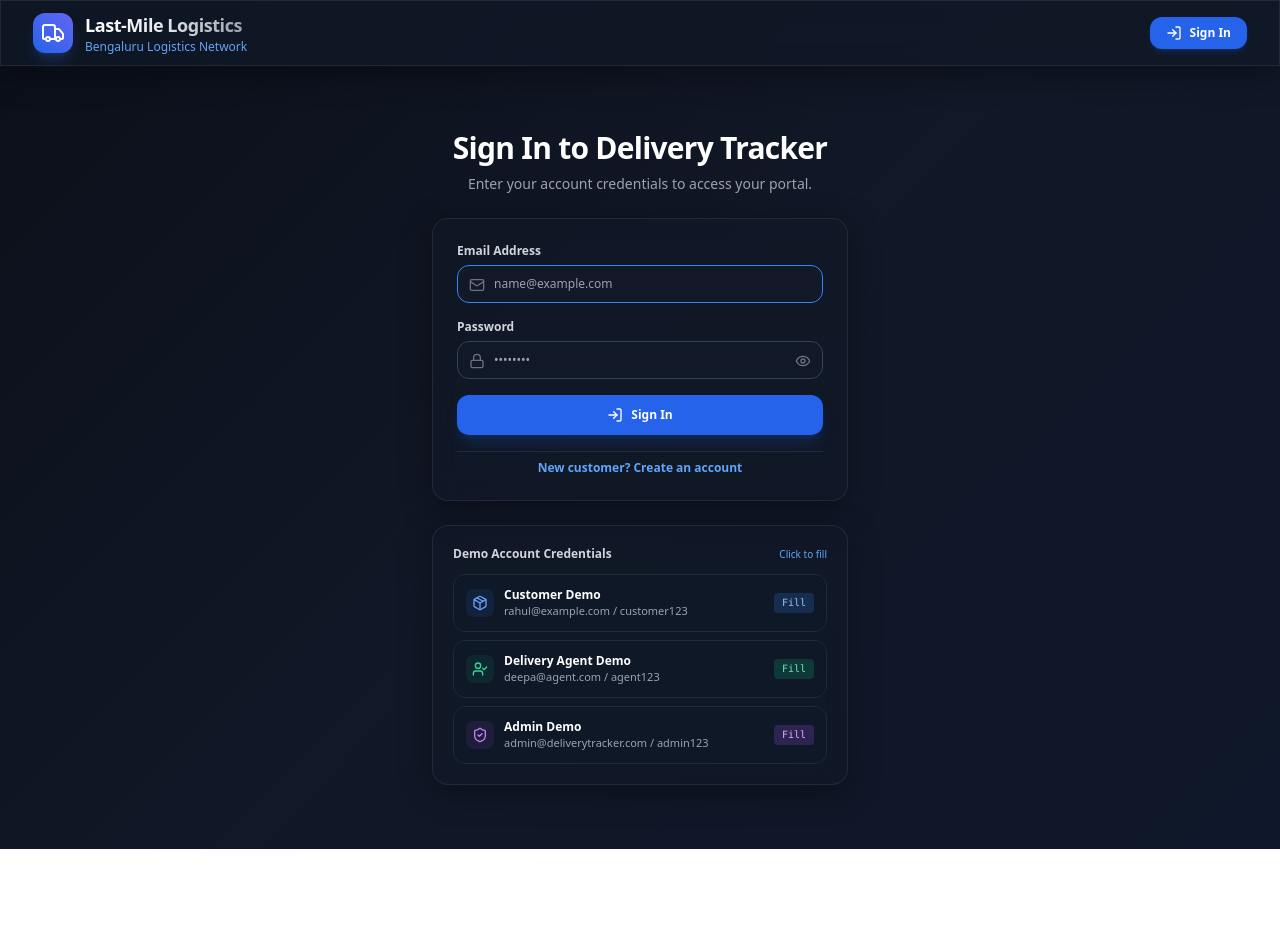
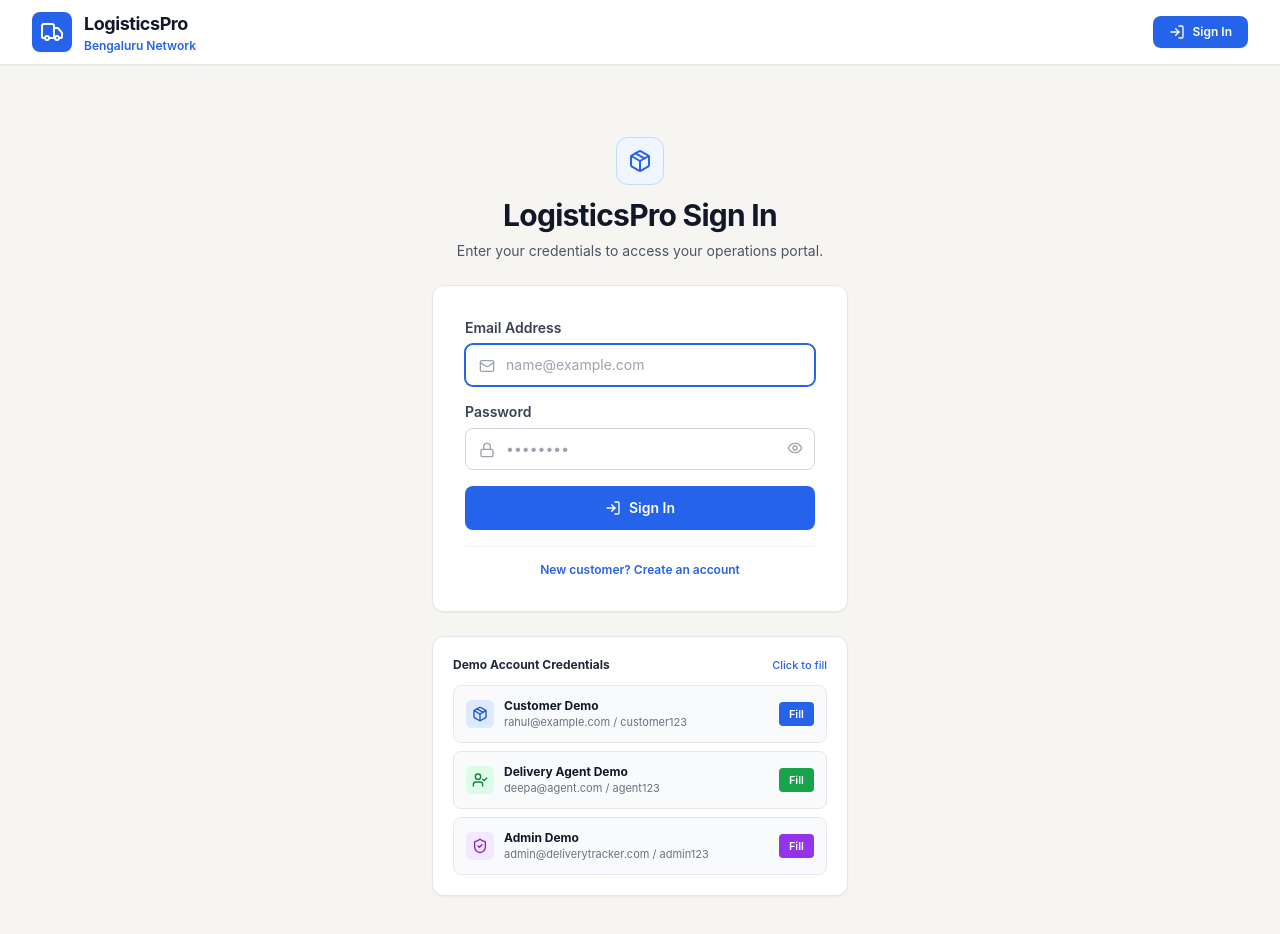
Before and after one commit to Krishnansh-Kothiwal/last-mile-delivery-tracker, a Next.js app in the folder frontend/: page /login in a window 1280 px wide. Shown: the top 934 px of the page. Before the commit the page ends 849 px from the top, so only its background shows below. Built offline with nearby package versions, Linux system fonts and the light colour scheme; no server answers.

Commit message:
style: apply Stitch light theme styling preserving 100% functionality and working credentials

```diff
--- a/frontend/src/app/globals.css
+++ b/frontend/src/app/globals.css
@@ -2,43 +2,46 @@
 @tailwind components;
 @tailwind utilities;
 
-:root {
-  --bg-gradient: linear-gradient(135deg, #0b0f19 0%, #111827 50%, #0f172a 100%);
-}
-
 body {
-  background: var(--bg-gradient);
-  color: #f3f4f6;
-  font-family: system-ui, -apple-system, BlinkMacSystemFont, 'Segoe UI', Roboto, Oxygen, Ubuntu, Cantarell, sans-serif;
+  background-color: #F7F5F2;
+  color: #101828;
+  font-family: 'Inter', system-ui, -apple-system, BlinkMacSystemFont, 'Segoe UI', Roboto, sans-serif;
   min-height: 100vh;
 }
 
-/* Glassmorphism utilities */
+/* Stitch Surface Utilities */
+.stitch-card {
+  background-color: #ffffff;
+  border: 1px solid #E4E7EC;
+  border-radius: 0.5rem;
+  box-shadow: 0 1px 2px 0 rgba(16, 24, 40, 0.05);
+}
+
 .glass-panel {
-  background: rgba(17, 24, 39, 0.75);
-  backdrop-filter: blur(12px);
-  border: 1px solid rgba(255, 255, 255, 0.08);
-  box-shadow: 0 8px 32px 0 rgba(0, 0, 0, 0.37);
+  background-color: #ffffff;
+  border: 1px solid #E4E7EC;
+  border-radius: 0.75rem;
+  box-shadow: 0 1px 3px 0 rgba(16, 24, 40, 0.08);
 }
 
 .glass-card {
-  background: rgba(31, 41, 55, 0.6);
-  backdrop-filter: blur(8px);
-  border: 1px solid rgba(255, 255, 255, 0.05);
+  background-color: #ffffff;
+  border: 1px solid #E4E7EC;
+  border-radius: 0.5rem;
 }
 
 /* Custom Scrollbar */
 ::-webkit-scrollbar {
-  width: 8px;
-  height: 8px;
+  width: 6px;
+  height: 6px;
 }
 ::-webkit-scrollbar-track {
-  background: #0f172a;
+  background: #F2F4F7;
 }
 ::-webkit-scrollbar-thumb {
-  background: #334155;
-  border-radius: 4px;
+  background: #D0D5DD;
+  border-radius: 3px;
 }
 ::-webkit-scrollbar-thumb:hover {
-  background: #475569;
+  background: #98A2B3;
 }
--- a/frontend/src/app/login/page.tsx
+++ b/frontend/src/app/login/page.tsx
@@ -55,48 +55,51 @@ export default function LoginPage() {
 
   if (authLoading) {
     return (
-      <div className="min-h-[60vh] flex items-center justify-center text-gray-400 text-xs">
+      <div className="min-h-[60vh] flex items-center justify-center text-gray-500 text-sm font-medium">
         Verifying authentication state...
       </div>
     );
   }
 
   return (
-    <div className="max-w-md mx-auto py-8 px-4 space-y-6">
-      {/* Header */}
+    <div className="max-w-md mx-auto py-10 px-4 space-y-6">
+      {/* Stitch Header */}
       <div className="text-center space-y-2">
-        <h1 className="text-2xl sm:text-3xl font-black text-white tracking-tight">
-          Sign In to Delivery Tracker
+        <div className="inline-flex items-center justify-center w-12 h-12 rounded-xl bg-blue-50 text-blue-600 border border-blue-200 mb-1">
+          <Package className="w-6 h-6" />
+        </div>
+        <h1 className="text-2xl sm:text-3xl font-bold text-gray-900 tracking-tight">
+          LogisticsPro Sign In
         </h1>
-        <p className="text-gray-400 text-xs sm:text-sm">
-          Enter your account credentials to access your portal.
+        <p className="text-gray-600 text-sm">
+          Enter your credentials to access your operations portal.
         </p>
       </div>
 
       {/* Error Alert Box */}
       {error && (
-        <div className="p-4 rounded-xl bg-red-500/10 border border-red-500/30 text-red-400 text-xs font-semibold flex items-center gap-3">
-          <AlertCircle className="w-4 h-4 flex-shrink-0" />
+        <div className="p-4 rounded-lg bg-red-50 border border-red-200 text-red-800 text-sm font-medium flex items-center gap-3 shadow-sm">
+          <AlertCircle className="w-5 h-5 text-red-600 flex-shrink-0" />
           <span>{error}</span>
         </div>
       )}
 
-      {/* Main Login Form */}
-      <div className="glass-panel p-6 rounded-2xl border border-gray-800 space-y-5">
-        <form onSubmit={handleSubmit} className="space-y-4 text-xs">
+      {/* Main Login Form matching Stitch light card */}
+      <div className="bg-white p-6 sm:p-8 rounded-xl border border-gray-200 shadow-sm space-y-5">
+        <form onSubmit={handleSubmit} className="space-y-4 text-sm">
           <div>
-            <label className="block text-gray-300 font-semibold mb-1.5" htmlFor="email-input">
+            <label className="block text-gray-700 font-semibold mb-1.5" htmlFor="email-input">
               Email Address
             </label>
             <div className="relative">
-              <Mail className="w-4 h-4 text-gray-500 absolute left-3 top-3" />
+              <Mail className="w-4 h-4 text-gray-400 absolute left-3.5 top-3.5" />
               <input
                 id="email-input"
                 type="email"
                 value={email}
                 onChange={(e) => setEmail(e.target.value)}
                 placeholder="name@example.com"
-                className="w-full bg-gray-900 border border-gray-700 rounded-xl pl-9 pr-3 py-2.5 text-white outline-none focus:border-blue-500 transition"
+                className="w-full bg-white border border-gray-300 rounded-lg pl-10 pr-3 py-2.5 text-gray-900 outline-none focus:border-blue-600 focus:ring-1 focus:ring-blue-600 transition"
                 autoFocus
                 required
               />
@@ -104,24 +107,24 @@ export default function LoginPage() {
           </div>
 
           <div>
-            <label className="block text-gray-300 font-semibold mb-1.5" htmlFor="password-input">
+            <label className="block text-gray-700 font-semibold mb-1.5" htmlFor="password-input">
               Password
             </label>
             <div className="relative">
-              <Lock className="w-4 h-4 text-gray-500 absolute left-3 top-3" />
+              <Lock className="w-4 h-4 text-gray-400 absolute left-3.5 top-3.5" />
               <input
                 id="password-input"
                 type={showPassword ? 'text' : 'password'}
                 value={password}
                 onChange={(e) => setPassword(e.target.value)}
                 placeholder="••••••••"
-                className="w-full bg-gray-900 border border-gray-700 rounded-xl pl-9 pr-10 py-2.5 text-white outline-none focus:border-blue-500 transition"
+                className="w-full bg-white border border-gray-300 rounded-lg pl-10 pr-10 py-2.5 text-gray-900 outline-none focus:border-blue-600 focus:ring-1 focus:ring-blue-600 transition"
                 required
               />
               <button
                 type="button"
                 onClick={() => setShowPassword(!showPassword)}
-                className="absolute right-3 top-3 text-gray-500 hover:text-gray-300 transition"
+                className="absolute right-3 top-3 text-gray-400 hover:text-gray-600 transition"
                 title={showPassword ? 'Hide password' : 'Show password'}
               >
                 {showPassword ? <EyeOff className="w-4 h-4" /> : <Eye className="w-4 h-4" />}
@@ -132,7 +135,7 @@ export default function LoginPage() {
           <button
             type="submit"
             disabled={submitting}
-            className="w-full py-3 bg-blue-600 hover:bg-blue-500 disabled:bg-blue-600/50 text-white rounded-xl font-bold transition shadow-lg shadow-blue-600/20 flex items-center justify-center gap-2"
+            className="w-full py-3 bg-blue-600 hover:bg-blue-700 disabled:opacity-50 text-white rounded-lg font-semibold transition shadow-sm flex items-center justify-center gap-2"
           >
             {submitting ? (
               <span>Signing In...</span>
@@ -143,10 +146,10 @@ export default function LoginPage() {
             )}
           </button>
 
-          <div className="pt-2 text-center border-t border-gray-800">
+          <div className="pt-3 text-center border-t border-gray-100">
             <Link
               href="/register"
-              className="text-xs text-blue-400 hover:text-blue-300 font-semibold transition"
+              className="text-xs text-blue-600 hover:text-blue-700 font-semibold transition"
             >
               New customer? Create an account
             </Link>
@@ -154,11 +157,11 @@ export default function LoginPage() {
         </form>
       </div>
 
-      {/* Demo Accounts Helper Section */}
-      <div className="glass-panel p-5 rounded-2xl border border-gray-800 space-y-3 text-xs">
-        <div className="font-bold text-gray-300 flex items-center justify-between">
+      {/* Demo Accounts Helper Section - EXACT WORKING CREDENTIALS */}
+      <div className="bg-white p-5 rounded-xl border border-gray-200 shadow-sm space-y-3 text-xs">
+        <div className="font-bold text-gray-800 flex items-center justify-between">
           <span>Demo Account Credentials</span>
-          <span className="text-[10px] text-blue-400 font-normal">Click to fill</span>
+          <span className="text-[11px] text-blue-600 font-medium">Click to fill</span>
         </div>
 
         <div className="grid grid-cols-1 gap-2">
@@ -166,54 +169,54 @@ export default function LoginPage() {
           <button
             type="button"
             onClick={() => fillDemoAccount('rahul@example.com', 'customer123')}
-            className="p-3 bg-gray-900/80 hover:bg-gray-800 border border-gray-800 hover:border-blue-500/40 rounded-xl text-left transition flex items-center justify-between group"
+            className="p-3 bg-gray-50 hover:bg-blue-50 border border-gray-200 hover:border-blue-300 rounded-lg text-left transition flex items-center justify-between group"
           >
             <div className="flex items-center gap-2.5">
-              <div className="p-1.5 bg-blue-500/10 text-blue-400 rounded-lg">
+              <div className="p-1.5 bg-blue-100 text-blue-700 rounded-md">
                 <Package className="w-4 h-4" />
               </div>
               <div>
-                <div className="font-bold text-white group-hover:text-blue-300">Customer Demo</div>
-                <div className="text-[11px] text-gray-400">rahul@example.com / customer123</div>
+                <div className="font-bold text-gray-900 group-hover:text-blue-700">Customer Demo</div>
+                <div className="text-[11px] text-gray-500">rahul@example.com / customer123</div>
               </div>
             </div>
-            <span className="text-[10px] bg-blue-500/20 text-blue-300 px-2 py-0.5 rounded font-mono">Fill</span>
+            <span className="text-[11px] bg-blue-600 text-white px-2.5 py-1 rounded font-semibold">Fill</span>
           </button>
 
           {/* Agent Demo */}
           <button
             type="button"
             onClick={() => fillDemoAccount('deepa@agent.com', 'agent123')}
-            className="p-3 bg-gray-900/80 hover:bg-gray-800 border border-gray-800 hover:border-emerald-500/40 rounded-xl text-left transition flex items-center justify-between group"
+            className="p-3 bg-gray-50 hover:bg-green-50 border border-gray-200 hover:border-green-300 rounded-lg text-left transition flex items-center justify-between group"
           >
             <div className="flex items-center gap-2.5">
-              <div className="p-1.5 bg-emerald-500/10 text-emerald-400 rounded-lg">
+              <div className="p-1.5 bg-green-100 text-green-700 rounded-md">
                 <UserCheck className="w-4 h-4" />
               </div>
               <div>
-                <div className="font-bold text-white group-hover:text-emerald-300">Delivery Agent Demo</div>
-                <div className="text-[11px] text-gray-400">deepa@agent.com / agent123</div>
+                <div className="font-bold text-gray-900 group-hover:text-green-700">Delivery Agent Demo</div>
+                <div className="text-[11px] text-gray-500">deepa@agent.com / agent123</div>
               </div>
             </div>
-            <span className="text-[10px] bg-emerald-500/20 text-emerald-300 px-2 py-0.5 rounded font-mono">Fill</span>
+            <span className="text-[11px] bg-green-600 text-white px-2.5 py-1 rounded font-semibold">Fill</span>
           </button>
 
           {/* Admin Demo */}
           <button
             type="button"
             onClick={() => fillDemoAccount('admin@deliverytracker.com', 'admin123')}
-            className="p-3 bg-gray-900/80 hover:bg-gray-800 border border-gray-800 hover:border-purple-500/40 rounded-xl text-left transition flex items-center justify-between group"
+            className="p-3 bg-gray-50 hover:bg-purple-50 border border-gray-200 hover:border-purple-300 rounded-lg text-left transition flex items-center justify-between group"
           >
             <div className="flex items-center gap-2.5">
-              <div className="p-1.5 bg-purple-500/10 text-purple-400 rounded-lg">
+              <div className="p-1.5 bg-purple-100 text-purple-700 rounded-md">
                 <ShieldCheck className="w-4 h-4" />
               </div>
               <div>
-                <div className="font-bold text-white group-hover:text-purple-300">Admin Demo</div>
-                <div className="text-[11px] text-gray-400">admin@deliverytracker.com / admin123</div>
+                <div className="font-bold text-gray-900 group-hover:text-purple-700">Admin Demo</div>
+                <div className="text-[11px] text-gray-500">admin@deliverytracker.com / admin123</div>
               </div>
             </div>
-            <span className="text-[10px] bg-purple-500/20 text-purple-300 px-2 py-0.5 rounded font-mono">Fill</span>
+            <span className="text-[11px] bg-purple-600 text-white px-2.5 py-1 rounded font-semibold">Fill</span>
           </button>
         </div>
       </div>
--- a/frontend/src/components/Navbar.tsx
+++ b/frontend/src/components/Navbar.tsx
@@ -11,29 +11,29 @@ export default function Navbar() {
   const pathname = usePathname();
 
   return (
-    <header className="sticky top-0 z-50 glass-panel border-b border-gray-800">
+    <header className="sticky top-0 z-50 bg-white border-b border-gray-200 shadow-sm">
       <div className="max-w-7xl mx-auto px-4 sm:px-6 lg:px-8 h-16 flex items-center justify-between">
         <Link href="/" className="flex items-center gap-3">
-          <div className="w-10 h-10 rounded-xl bg-gradient-to-tr from-blue-600 to-indigo-500 flex items-center justify-center shadow-lg shadow-blue-500/20">
+          <div className="w-10 h-10 rounded-lg bg-blue-600 flex items-center justify-center shadow-sm">
             <Truck className="w-6 h-6 text-white" />
           </div>
           <div>
-            <span className="font-bold text-lg tracking-tight bg-gradient-to-r from-white via-gray-200 to-gray-400 bg-clip-text text-transparent">
-              Last-Mile Logistics
+            <span className="font-bold text-lg tracking-tight text-gray-900">
+              LogisticsPro
             </span>
-            <span className="block text-xs text-blue-400 font-medium">Bengaluru Logistics Network</span>
+            <span className="block text-xs text-blue-600 font-semibold">Bengaluru Network</span>
           </div>
         </Link>
 
         {user && (
-          <nav className="hidden md:flex items-center gap-1 bg-gray-900/60 p-1.5 rounded-xl border border-gray-800">
+          <nav className="hidden md:flex items-center gap-1 bg-gray-50 p-1.5 rounded-lg border border-gray-200">
             {user.role === 'CUSTOMER' && (
               <Link
                 href="/customer"
-                className={`flex items-center gap-2 px-3.5 py-1.5 rounded-lg text-xs font-semibold transition-all ${
+                className={`flex items-center gap-2 px-3.5 py-1.5 rounded-md text-xs font-semibold transition-all ${
                   pathname.startsWith('/customer')
-                    ? 'bg-blue-600 text-white shadow-md shadow-blue-600/30'
-                    : 'text-gray-400 hover:text-gray-200 hover:bg-gray-800/50'
+                    ? 'bg-blue-600 text-white shadow-sm'
+                    : 'text-gray-600 hover:text-gray-900 hover:bg-gray-100'
                 }`}
               >
                 <Package className="w-3.5 h-3.5" /> Customer Portal
@@ -43,26 +43,26 @@ export default function Navbar() {
             {user.role === 'DELIVERY_AGENT' && (
               <Link
                 href="/agent"
-                className={`flex items-center gap-2 px-3.5 py-1.5 rounded-lg text-xs font-semibold transition-all ${
+                className={`flex items-center gap-2 px-3.5 py-1.5 rounded-md text-xs font-semibold transition-all ${
                   pathname.startsWith('/agent')
-                    ? 'bg-blue-600 text-white shadow-md shadow-blue-600/30'
-                    : 'text-gray-400 hover:text-gray-200 hover:bg-gray-800/50'
+                    ? 'bg-blue-600 text-white shadow-sm'
+                    : 'text-gray-600 hover:text-gray-900 hover:bg-gray-100'
                 }`}
               >
-                <UserCheck className="w-3.5 h-3.5" /> Agent Portal
+                <UserCheck className="w-3.5 h-3.5" /> Agent Console
               </Link>
             )}
 
             {user.role === 'ADMIN' && (
               <Link
                 href="/admin"
-                className={`flex items-center gap-2 px-3.5 py-1.5 rounded-lg text-xs font-semibold transition-all ${
+                className={`flex items-center gap-2 px-3.5 py-1.5 rounded-md text-xs font-semibold transition-all ${
                   pathname.startsWith('/admin')
-                    ? 'bg-blue-600 text-white shadow-md shadow-blue-600/30'
-                    : 'text-gray-400 hover:text-gray-200 hover:bg-gray-800/50'
+                    ? 'bg-blue-600 text-white shadow-sm'
+                    : 'text-gray-600 hover:text-gray-900 hover:bg-gray-100'
                 }`}
               >
-                <ShieldCheck className="w-3.5 h-3.5" /> Admin Control
+                <ShieldCheck className="w-3.5 h-3.5" /> Admin Console
               </Link>
             )}
           </nav>
@@ -71,25 +71,24 @@ export default function Navbar() {
         <div className="flex items-center gap-3">
           {user ? (
             <div className="flex items-center gap-3">
-              {/* User Tag */}
               <div className="text-right">
-                <div className="text-xs font-semibold text-gray-200">{user.full_name}</div>
-                <div className="text-[10px] font-bold text-blue-400 uppercase tracking-wider">{user.role}</div>
+                <div className="text-xs font-bold text-gray-900">{user.full_name}</div>
+                <div className="text-[10px] font-semibold text-blue-600 uppercase tracking-wider">{user.role}</div>
               </div>
 
               <button
                 onClick={logout}
-                className="p-2 text-gray-400 hover:text-red-400 hover:bg-gray-800 rounded-lg transition flex items-center gap-1 text-xs"
+                className="p-2 text-gray-500 hover:text-red-600 hover:bg-red-50 rounded-lg transition flex items-center gap-1 text-xs"
                 title="Log out"
               >
                 <LogOut className="w-4 h-4" />
-                <span className="hidden sm:inline">Logout</span>
+                <span className="hidden sm:inline font-semibold">Logout</span>
               </button>
             </div>
           ) : (
             <Link
               href="/login"
-              className="flex items-center gap-2 px-4 py-2 bg-blue-600 hover:bg-blue-500 text-white rounded-xl text-xs font-bold transition shadow-md shadow-blue-600/20"
+              className="flex items-center gap-2 px-4 py-2 bg-blue-600 hover:bg-blue-700 text-white rounded-lg text-xs font-semibold transition shadow-sm"
             >
               <LogIn className="w-4 h-4" /> Sign In
             </Link>
```
Also changed, not shown: frontend/src/app/page.tsx (+23 -61 lines), frontend/src/app/register/page.tsx (+35 -39 lines), frontend/tailwind.config.js (+7 -3 lines), 1 other file (tests, documents, lock files or other folders).
